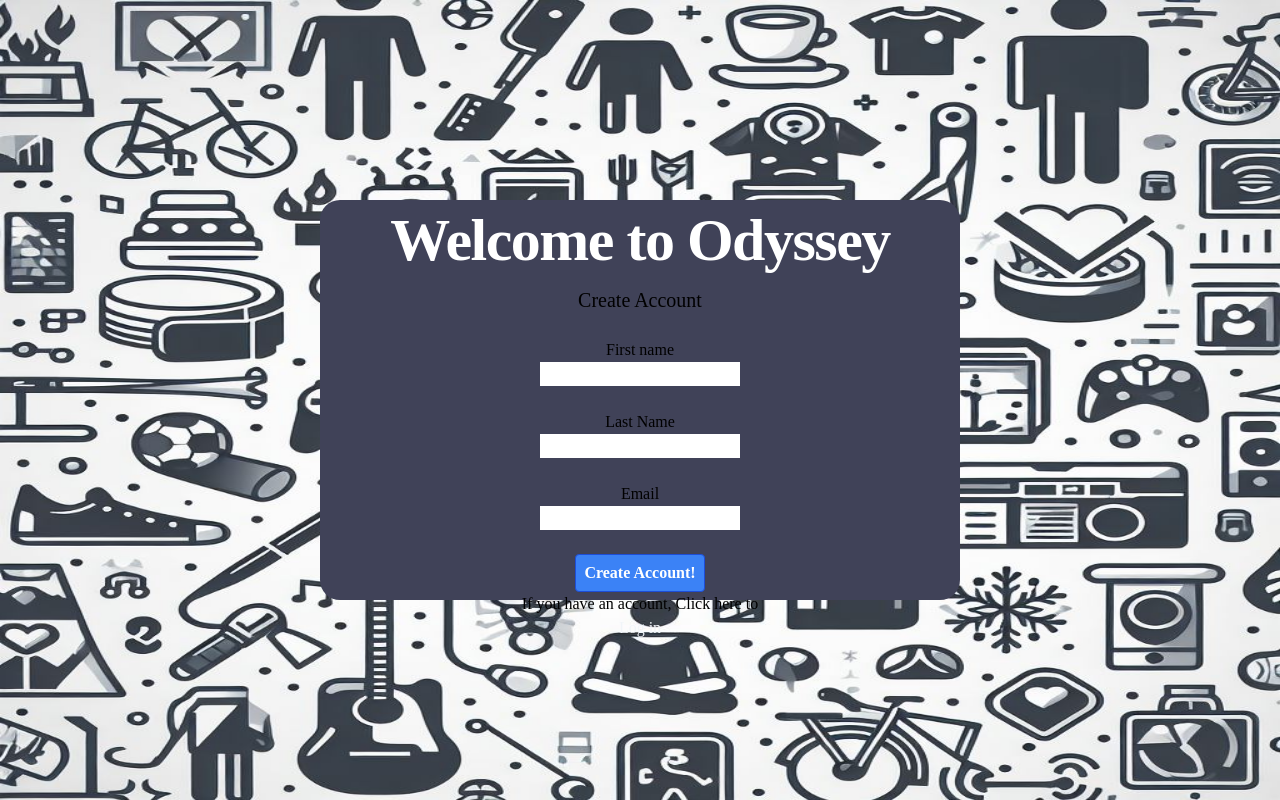
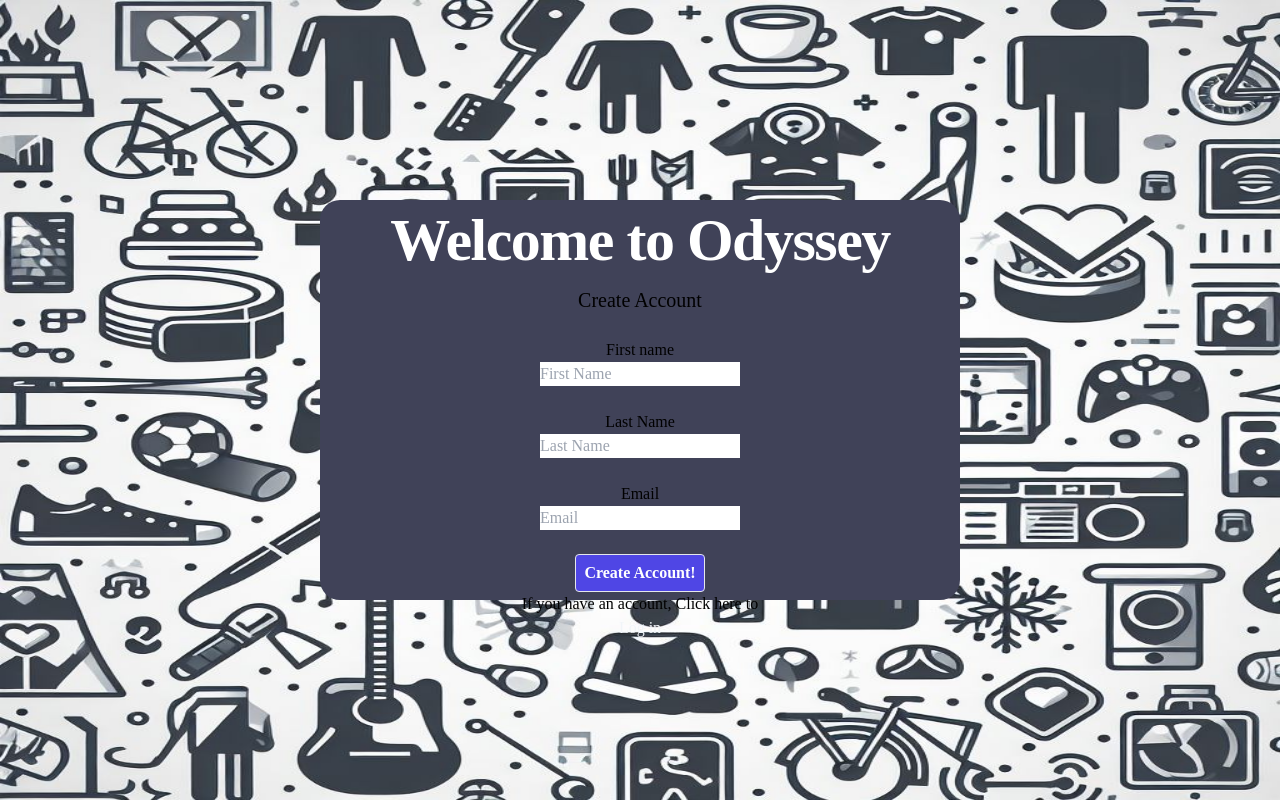
Before and after one commit to deddye/Odyssey, a Next.js app in the folder odyssey/: page / in a window 1280 px wide. Built offline with nearby package versions, Linux system fonts and the light colour scheme; no server answers.

Commit message:
create, login, post to no server

```diff
--- a/odyssey/next.config.js
+++ b/odyssey/next.config.js
@@ -2,7 +2,7 @@
  * Run `build` or `dev` with `SKIP_ENV_VALIDATION` to skip env validation. This is especially useful
  * for Docker builds.
  */
-await import("./src/env.js");
+await import("./src/env.mjs");
 
 /** @type {import("next").NextConfig} */
 const config = {
--- a/odyssey/package.json
+++ b/odyssey/package.json
@@ -11,6 +11,7 @@
   },
   "dependencies": {
     "@t3-oss/env-nextjs": "^0.7.1",
+    "axios": "^1.6.7",
     "next": "^14.0.4",
     "react": "18.2.0",
     "react-dom": "18.2.0",
--- a/odyssey/src/components/SignOn.tsx
+++ /dev/null
@@ -1,53 +0,0 @@
-import { useState } from "react";
-
-export default function SignOn() {
-  const [shouldLogIn, SetShouldLogIn] = useState<boolean>(false);
-
-  function logInClicked() {
-    console.log("we clicked baby");
-    SetShouldLogIn(true);
-  }
-
-  return (
-    <>
-      <h1
-        className="mb-4 text-4xl font-extrabold leading-none tracking-tight  text-white md:text-5xl lg:text-6xl"
-        style={{ textAlign: "center", paddingTop: 10 }}
-      >
-        Welcome to Odyssey
-      </h1>
-
-      <div style={{ textAlign: "center" }}>
-        <p className="mb-6 text-lg font-normal sm:px-16 lg:text-xl xl:px-48 dark:text-gray-200">
-          Create Account
-        </p>
-        <form>
-          <label htmlFor="fname">First name</label>
-          <br />
-          <input type="text" id="fname" name="fname" />
-          <br />
-          <br />
-          <label htmlFor="lname">Last Name</label>
-          <br />
-          <input type="text" id="lname" name="lname" />
-          <br />
-          <br />
-          <label htmlFor="email">Email</label>
-          <br />
-          <input type="email" id="email" name="email" />
-        </form>
-        <br />
-        <button className="rounded border border-blue-700 bg-blue-500 px-2 py-1.5 font-bold text-white hover:bg-blue-700">
-          Create Account!
-        </button>
-        <p>If you have an account, Click here to</p>
-        <a
-          className="cursor-pointer text-slate-100 hover:text-slate-500"
-          onClick={logInClicked}
-        >
-          Log in
-        </a>
-      </div>
-    </>
-  );
-}
--- /dev/null
+++ b/odyssey/src/components/landing/Create.tsx
@@ -0,0 +1,77 @@
+import { type SetStateAction, useState } from "react";
+import axios from "axios";
+import { env } from "~/env.mjs";
+
+export default function Create() {
+  const [firstName, setFirstName] = useState<string>("");
+  const [lastName, setLastName] = useState<string>("");
+  const [email, setEmail] = useState<string>("");
+
+  const changeFirstName = (e: {
+    target: { value: SetStateAction<string> };
+  }) => {
+    setFirstName(e.target.value);
+  };
+
+  const changeLastName = (e: { target: { value: SetStateAction<string> } }) => {
+    setLastName(e.target.value);
+  };
+
+  const changeEmail = (e: { target: { value: SetStateAction<string> } }) => {
+    setEmail(e.target.value);
+  };
+
+  async function createClicked() {
+    await axios.post(`${env.NEXT_PUBLIC_WEBSERVER_IP}/createAccount`, {
+      firstName: firstName,
+      lastName: lastName,
+      email: email,
+    });
+    console.log(env.NEXT_PUBLIC_WEBSERVER_IP);
+  }
+  return (
+    <div>
+      <p className="mb-6 text-lg font-normal sm:px-16 lg:text-xl xl:px-48 dark:text-gray-200">
+        Create Account
+      </p>
+      <form>
+        <label htmlFor="fname">First name</label>
+        <br />
+        <input
+          placeholder="First Name"
+          type="text"
+          name="fname"
+          onChange={changeFirstName}
+        />
+        <br />
+        <br />
+        <label htmlFor="lname">Last Name</label>
+        <br />
+        <input
+          placeholder="Last Name"
+          type="text"
+          name="lname"
+          onChange={changeLastName}
+        />
+        <br />
+        <br />
+        <label htmlFor="email">Email</label>
+        <br />
+        <input
+          placeholder="Email"
+          type="email"
+          id="email"
+          name="email"
+          onChange={changeEmail}
+        />
+      </form>
+      <br />
+      <button
+        className="rounded border bg-indigo-600  px-2 py-1.5 font-bold text-white hover:bg-indigo-500"
+        onClick={createClicked}
+      >
+        Create Account!
+      </button>
+    </div>
+  );
+}
--- /dev/null
+++ b/odyssey/src/components/landing/Login.tsx
@@ -0,0 +1,23 @@
+export default function Login() {
+  return (
+    <div>
+      <p className="mb-6 text-lg font-normal sm:px-16 lg:text-xl xl:px-48 dark:text-gray-200">
+        Login
+      </p>
+      <form>
+        <label htmlFor="email">Email</label>
+        <br />
+        <input type="email" id="email" name="email" />
+        <br />
+        <br />
+        <label htmlFor="password">Password</label>
+        <br />
+        <input type="password" id="password" name="password" />
+      </form>
+      <br />
+      <button className="rounded border bg-indigo-600  px-2 py-1.5 font-bold text-white hover:bg-indigo-500">
+        Login!
+      </button>
+    </div>
+  );
+}
--- /dev/null
+++ b/odyssey/src/components/landing/SignOn.tsx
@@ -0,0 +1,40 @@
+import { useState } from "react";
+import Create from "./Create";
+import Login from "./Login";
+
+export default function SignOn() {
+  const [shouldLogIn, SetShouldLogIn] = useState<boolean>(false);
+
+  function logInClicked() {
+    console.log("we clicked baby");
+    SetShouldLogIn(true);
+  }
+
+  return (
+    <>
+      <h1
+        className="mb-4 text-4xl font-extrabold leading-none tracking-tight  text-white md:text-5xl lg:text-6xl"
+        style={{ textAlign: "center", paddingTop: 10 }}
+      >
+        Welcome to Odyssey
+      </h1>
+
+      <div style={{ textAlign: "center" }}>
+        {!shouldLogIn ? (
+          <div>
+            <Create />
+            <p>If you have an account, Click here to</p>
+            <a
+              className="cursor-pointer text-slate-100 hover:text-slate-500"
+              onClick={logInClicked}
+            >
+              Log in
+            </a>
+          </div>
+        ) : (
+          <Login />
+        )}
+      </div>
+    </>
+  );
+}
--- a/odyssey/src/env.js
+++ /dev/null
@@ -1,40 +0,0 @@
-import { createEnv } from "@t3-oss/env-nextjs";
-import { z } from "zod";
-
-export const env = createEnv({
-  /**
-   * Specify your server-side environment variables schema here. This way you can ensure the app
-   * isn't built with invalid env vars.
-   */
-  server: {
-    NODE_ENV: z.enum(["development", "test", "production"]),
-  },
-
-  /**
-   * Specify your client-side environment variables schema here. This way you can ensure the app
-   * isn't built with invalid env vars. To expose them to the client, prefix them with
-   * `NEXT_PUBLIC_`.
-   */
-  client: {
-    // NEXT_PUBLIC_CLIENTVAR: z.string(),
-  },
-
-  /**
-   * You can't destruct `process.env` as a regular object in the Next.js edge runtimes (e.g.
-   * middlewares) or client-side so we need to destruct manually.
-   */
-  runtimeEnv: {
-    NODE_ENV: process.env.NODE_ENV,
-    // NEXT_PUBLIC_CLIENTVAR: process.env.NEXT_PUBLIC_CLIENTVAR,
-  },
-  /**
-   * Run `build` or `dev` with `SKIP_ENV_VALIDATION` to skip env validation. This is especially
-   * useful for Docker builds.
-   */
-  skipValidation: !!process.env.SKIP_ENV_VALIDATION,
-  /**
-   * Makes it so that empty strings are treated as undefined. `SOME_VAR: z.string()` and
-   * `SOME_VAR=''` will throw an error.
-   */
-  emptyStringAsUndefined: true,
-});
--- /dev/null
+++ b/odyssey/src/env.mjs
@@ -0,0 +1,23 @@
+import { createEnv } from "@t3-oss/env-nextjs";
+import { z } from "zod";
+
+export const env = createEnv({
+
+  /**
+   * Specify your client-side environment variables schema here. This way you can ensure the app
+   * isn't built with invalid env vars. To expose them to the client, prefix them with
+   * `NEXT_PUBLIC_`.
+   */
+  client: {
+    // NEXT_PUBLIC_CLIENTVAR: z.string(),
+    NEXT_PUBLIC_WEBSERVER_IP: z.string(),
+  },
+
+  /**
+   * You can't destruct `process.env` as a regular object in the Next.js edge runtimes (e.g.
+   * middlewares) or client-side so we need to destruct manually.
+   */
+  runtimeEnv: {
+    NEXT_PUBLIC_WEBSERVER_IP: process.env.NEXT_PUBLIC_WEBSERVER_IP,
+  },
+});
--- a/odyssey/src/pages/index.tsx
+++ b/odyssey/src/pages/index.tsx
@@ -1,5 +1,5 @@
 import Image from "next/image";
-import SignOn from "~/components/SignOn";
+import SignOn from "~/components/landing/SignOn";
 
 export default function Home() {
   return (
```
Also changed, not shown: odyssey/tsconfig.json (+5 -4 lines), 1 other file (tests, documents, lock files or other folders).
